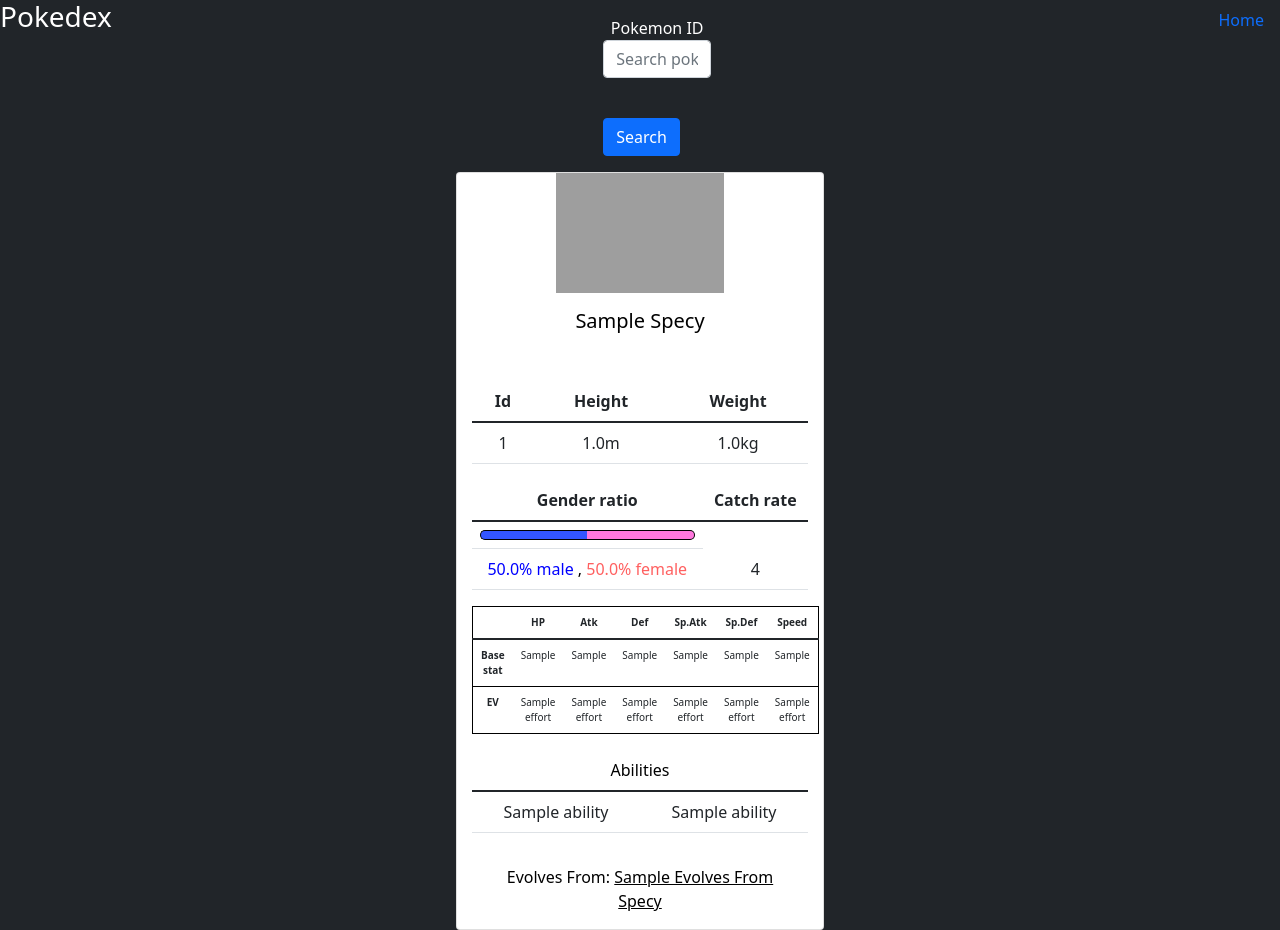
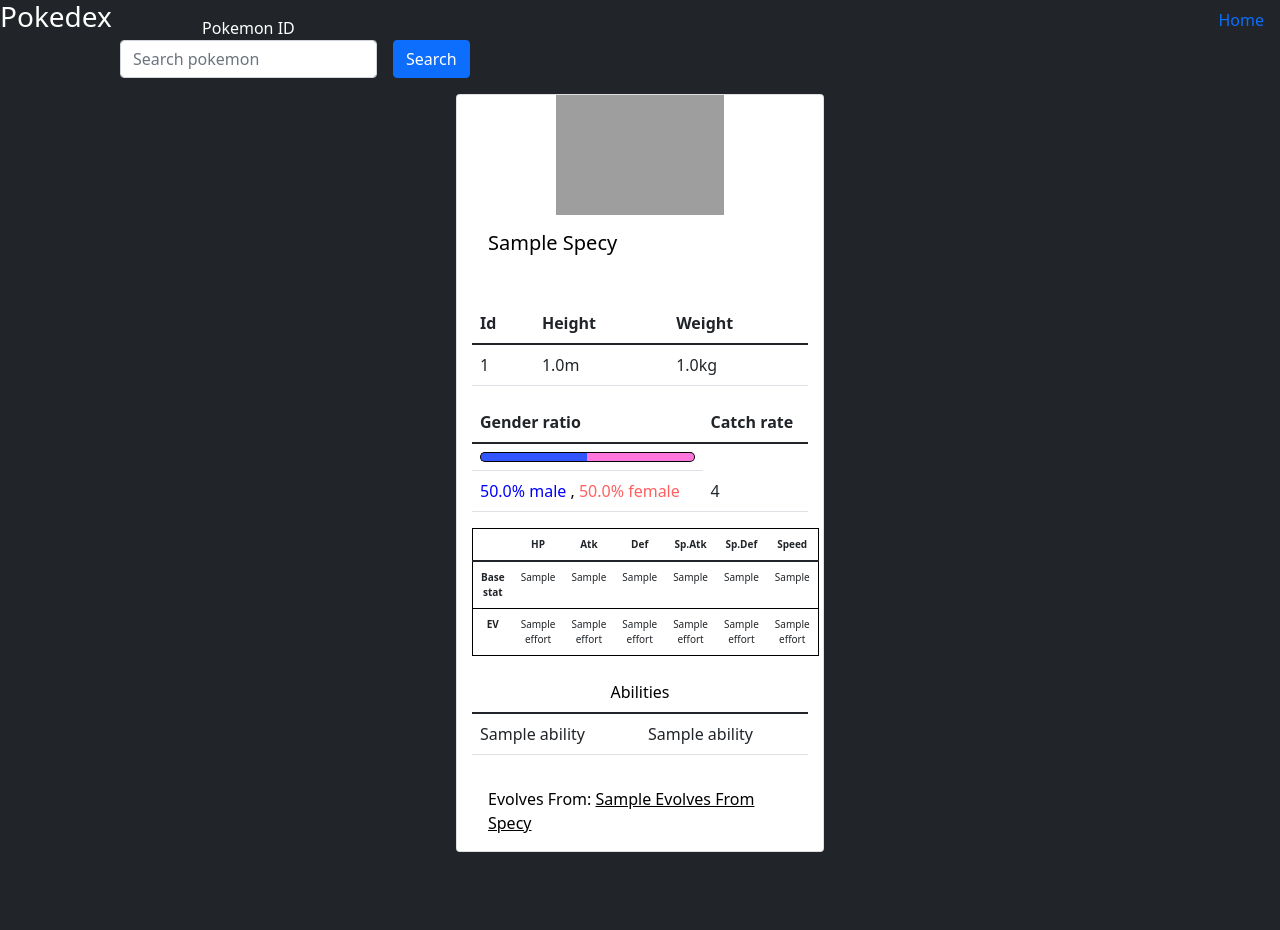
Before and after one commit to NiveskZ/Pokedex, a Flask app: template templates/index.html in a window 1280 px wide. After the commit the page ends 852 px from the top, so only its background shows below. Run offline with Flask 2, Linux system fonts and the light colour scheme; the template is opened without the code that fills it: most values are stand-ins (such as "Sample title", 1, 10 or a date in 2020); grey boxes are pictures that could not be loaded.

Commit message:
removed useless lines

```diff
--- a/static/styles/poke.css
+++ b/static/styles/poke.css
@@ -1,6 +1,4 @@
-.poke-container{
-    text-align: center;
-}
+
 
 .bd-placeholder-img {
     font-size: 1.125rem;
@@ -15,6 +13,7 @@
         font-size: 3.5rem;
     }
 }
+
 .center{
     display: block;
     margin-left: auto;
@@ -31,8 +30,11 @@
 
 .row.g-3{
     text-align: center;
+<<<<<<< Updated upstream
     padding: 0 258px;
     width: 50%   ;
+=======
+>>>>>>> Stashed changes
     margin-left: auto;
     margin-right: auto;
 }
```
